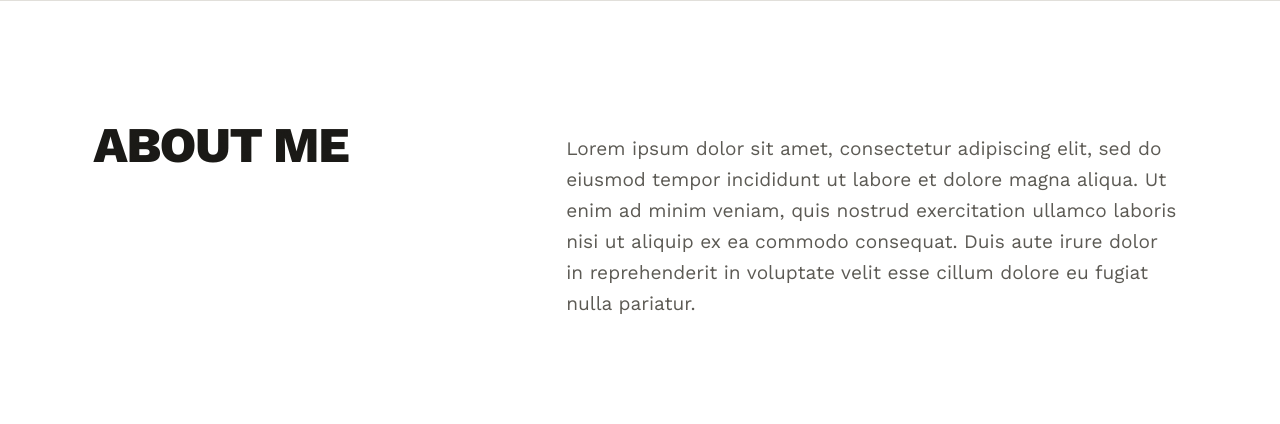
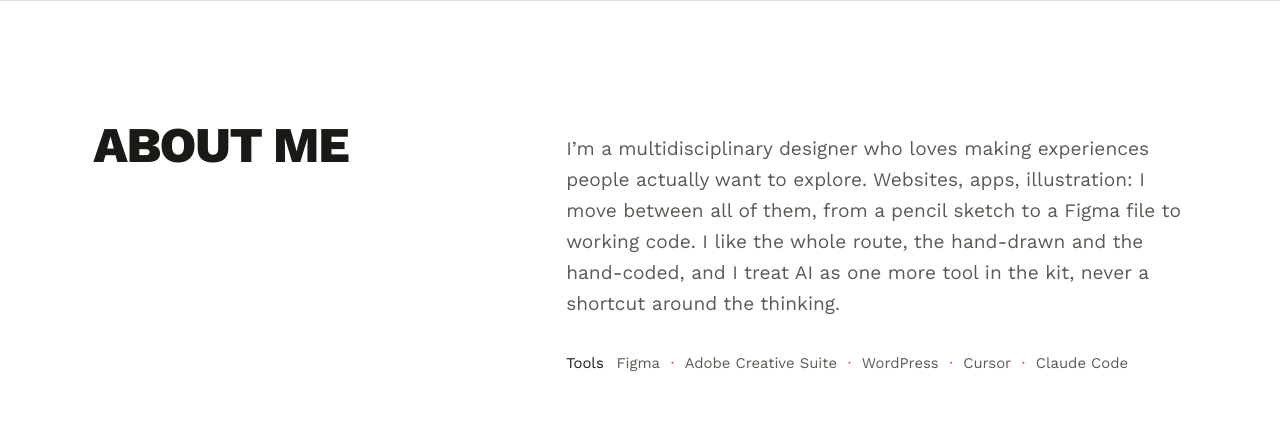
Before and after one commit to AxelGarland/AxelGarland, a Next.js app: page / in a window 1280 px wide. Shown: the part 800-1224 px from the top of the page. Built offline with nearby package versions, Linux system fonts and the light colour scheme.

Commit message:
About me: real paragraph and tools line replace the placeholder
Co-Authored-By: Claude Sonnet 5.5 <noreply@anthropic.com>

```diff
--- a/components/sections/AboutSection.tsx
+++ b/components/sections/AboutSection.tsx
@@ -9,12 +9,22 @@ export function AboutSection() {
             <h2 className="font-display text-[clamp(1.95rem,3.9vw,3.31rem)] font-light leading-[1.02] tracking-tight text-ink">
               About me
             </h2>
-            <p className="max-w-[58ch] text-lg leading-relaxed text-ink-muted md:pt-3">
-              Lorem ipsum dolor sit amet, consectetur adipiscing elit, sed do eiusmod tempor
-              incididunt ut labore et dolore magna aliqua. Ut enim ad minim veniam, quis nostrud
-              exercitation ullamco laboris nisi ut aliquip ex ea commodo consequat. Duis aute irure
-              dolor in reprehenderit in voluptate velit esse cillum dolore eu fugiat nulla pariatur.
-            </p>
+            <div className="md:pt-3">
+              <p className="max-w-[58ch] text-lg leading-relaxed text-ink-muted">
+                I&rsquo;m a multidisciplinary designer who loves making experiences people actually
+                want to explore. Websites, apps, illustration: I move between all of them, from a
+                pencil sketch to a Figma file to working code. I like the whole route, the
+                hand-drawn and the hand-coded, and I treat AI as one more tool in the kit, never a
+                shortcut around the thinking.
+              </p>
+              <p className="mt-8 text-sm text-ink-muted">
+                <span className="mr-3 text-ink">Tools</span>
+                Figma<span aria-hidden className="mx-2.5 text-accent">&middot;</span>Adobe Creative
+                Suite<span aria-hidden className="mx-2.5 text-accent">&middot;</span>WordPress
+                <span aria-hidden className="mx-2.5 text-accent">&middot;</span>Cursor
+                <span aria-hidden className="mx-2.5 text-accent">&middot;</span>Claude Code
+              </p>
+            </div>
           </div>
         </MotionReveal>
       </div>
```
Also changed, not shown: 1 other file (tests, documents, lock files or other folders).
